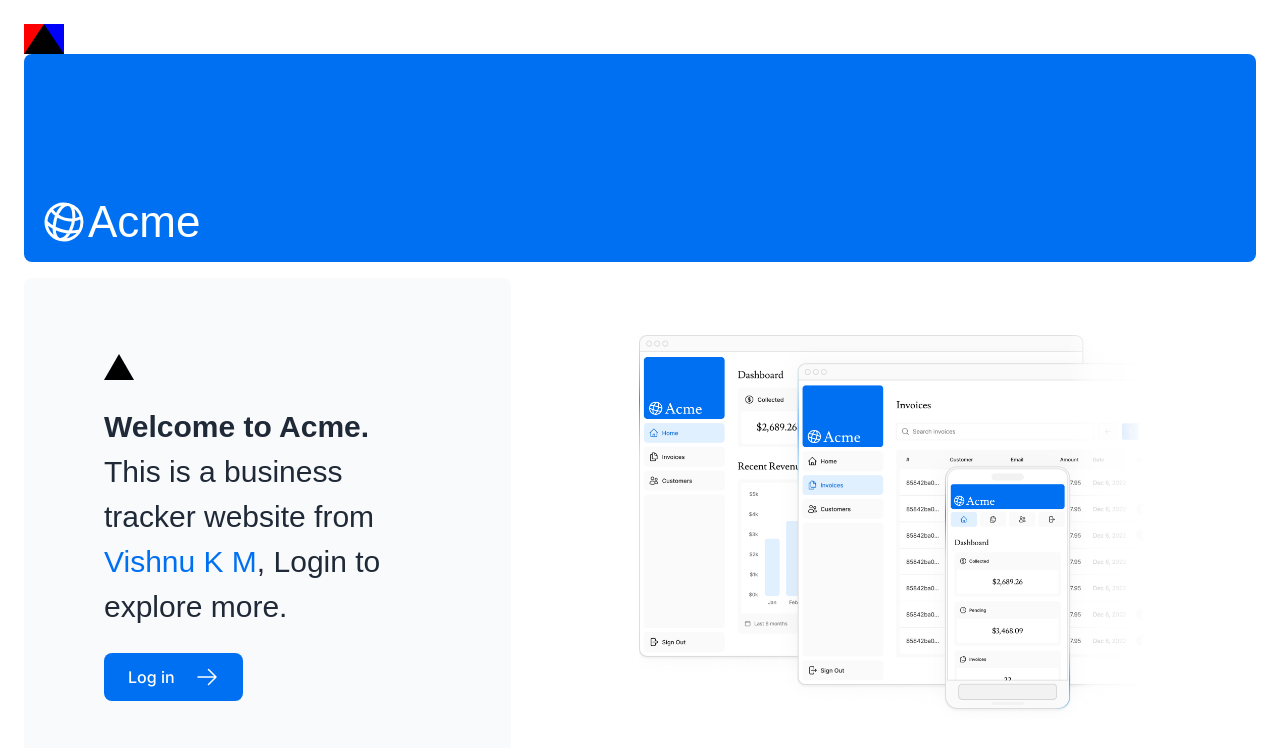
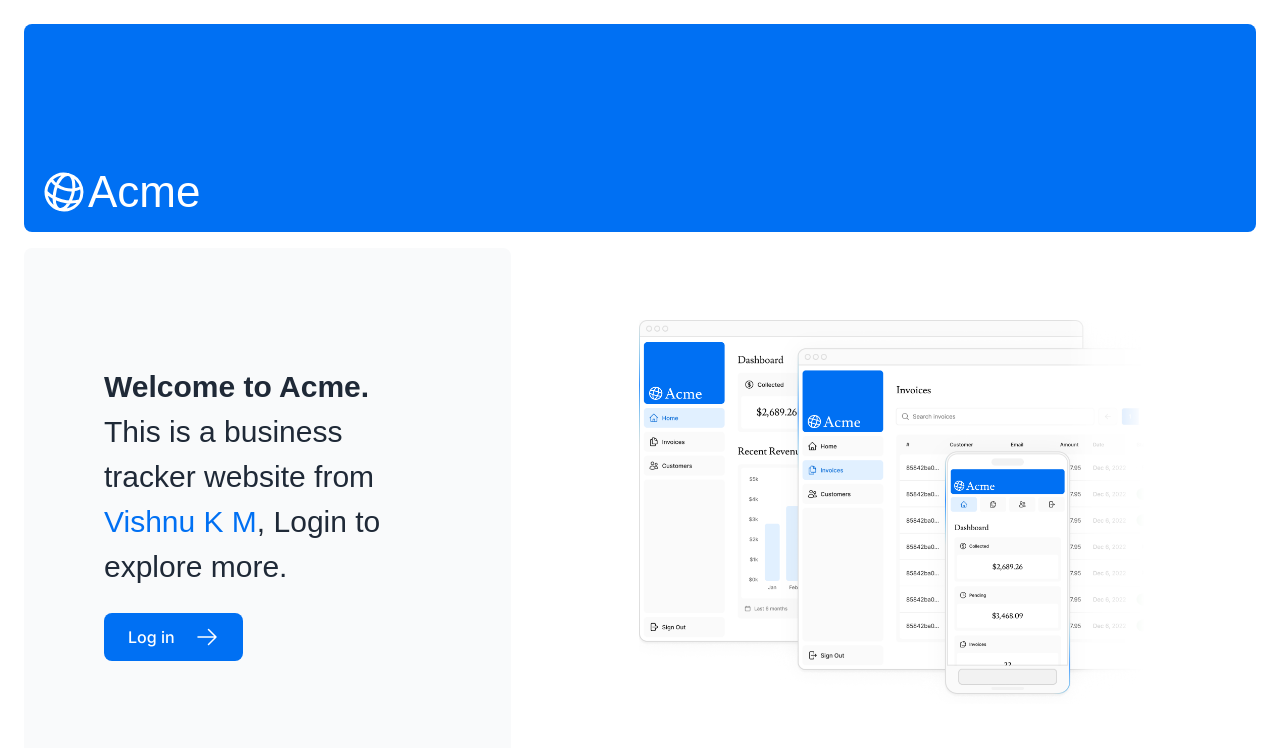
Before and after one commit to kmvishnu/nextjs-test, a Next.js app: page / in a window 1280 px wide. Shown: the top 748 px of the page. Built offline with nearby package versions, Linux system fonts and the light colour scheme; a web font is replaced by a local one.

Commit message:
Design changes on the Home page

```diff
--- a/app/page.tsx
+++ b/app/page.tsx
@@ -1,26 +1,22 @@
-import AcmeLogo from '@/app/ui/acme-logo';
-import { ArrowRightIcon } from '@heroicons/react/24/outline';
-import Link from 'next/link';
-import styles from '@/app/ui/home.module.css';
-import { lusitana } from '@/app/ui/fonts';
-import Image from 'next/image';
+import AcmeLogo from "@/app/ui/acme-logo";
+import { ArrowRightIcon } from "@heroicons/react/24/outline";
+import Link from "next/link";
+import { lusitana } from "@/app/ui/fonts";
+import Image from "next/image";
 
 export default function Page() {
   return (
     <main className="flex min-h-screen flex-col p-6">
-      <div className={styles.shape} />
       <div className="flex h-20 shrink-0 items-end rounded-lg bg-blue-500 p-4 md:h-52">
         <AcmeLogo />
       </div>
       <div className="mt-4 flex grow flex-col gap-4 md:flex-row">
         <div className="flex flex-col justify-center gap-6 rounded-lg bg-gray-50 px-6 py-10 md:w-2/5 md:px-20">
-        <div
-  className="relative w-0 h-0 border-l-[15px] border-r-[15px] border-b-[26px] border-l-transparent border-r-transparent border-b-black"
-/>
           <p
             className={`${lusitana.className} text-xl text-gray-800 md:text-3xl md:leading-normal`}
           >
-            <strong>Welcome to Acme.</strong> This is a business tracker website from {' '}
+            <strong>Welcome to Acme.</strong> This is a business tracker website
+            from{" "}
             <a href="https://kmvishnu.netlify.app/" className="text-blue-500">
               Vishnu K M
             </a>
```
Lines whose indentation alone changed are shown as unchanged.
